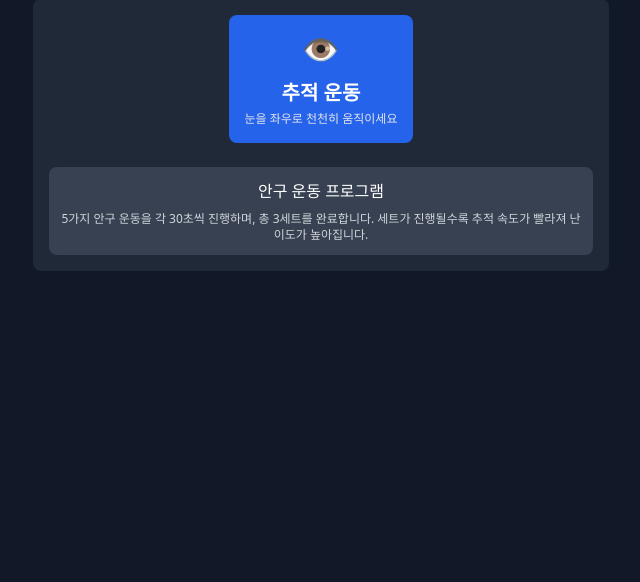
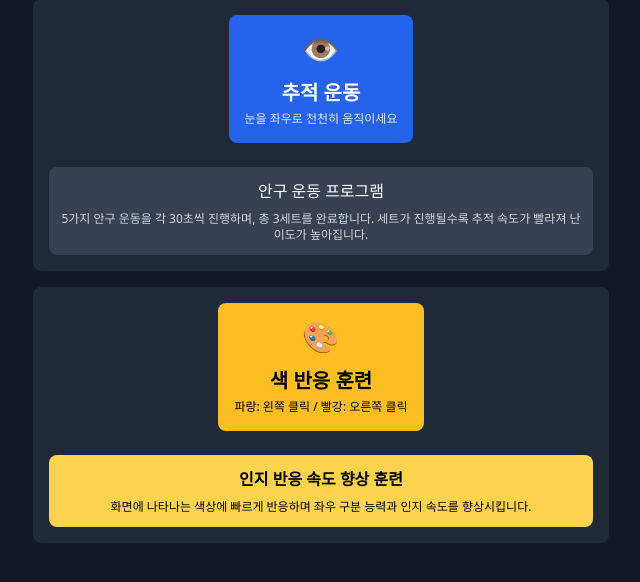
Before and after one commit to DHLee88-alt/bfit-server, a Flask app: page /exercise-selection.html in a window 1280 px wide. Shown: the part 57-639 px from the top of the page, without its empty margins (319-959 px from the left). Run offline with Flask 3, Linux system fonts and the light colour scheme.

Commit message:
색 반응 훈련 기능 추가 및 선택 화면 버튼 반영

```diff
--- a/server.py
+++ b/server.py
@@ -19,7 +19,6 @@ MAIL_PASSWORD = os.environ.get("MAIL_PASSWORD")
 KAKAO_CLIENT_ID = os.environ.get("KAKAO_CLIENT_ID")
 KAKAO_REDIRECT_URI = os.environ.get("KAKAO_REDIRECT_URI")
 
-# DB 초기화
 def init_db():
     conn = sqlite3.connect(DB_PATH)
     c = conn.cursor()
@@ -39,10 +38,9 @@ def init_db():
     conn.commit()
     conn.close()
 
-# 이메일 전송 함수
 def send_verification_email(user_email, token):
     link = f"https://bfit-server.onrender.com/verify?token={token}"
-    body = f"""비핏(B-Fit) 회원가입을 환영합니다!\n\n아래 링크를 클릭하여 이메일 인증을 완료해주세요:\n{link}"""
+    body = f"비핏(B-Fit) 회원가입을 환영합니다!\n\n아래 링크를 클릭하여 이메일 인증을 완료해주세요:\n{link}"
     msg = MIMEText(body)
     msg["Subject"] = "비핏 - 이메일 인증"
     msg["From"] = MAIL_ADDRESS
@@ -87,6 +85,10 @@ def admin_page():
         return redirect(url_for('home_page'))
     return render_template('admin.html')
 
+@app.route('/color-response')
+def color_response():
+    return render_template('color-response.html')
+
 @app.route('/verify')
 def verify():
     token = request.args.get("token")
@@ -128,7 +130,6 @@ def signup():
         return jsonify({"success": False, "message": "이미 존재하는 아이디입니다."})
 
     token = secrets.token_urlsafe(16)
-
     c.execute('''
         INSERT INTO users (id, password, name, birth, affiliation, exercise_count, last_exercise_date, is_verified, verify_token)
         VALUES (?, ?, ?, ?, ?, 0, NULL, 0, ?)
@@ -137,7 +138,6 @@ def signup():
     conn.close()
 
     send_verification_email(user_id, token)
-
     return jsonify({"success": True, "message": "회원가입 성공. 이메일을 확인해주세요."})
 
 @app.route('/login', methods=['POST'])
@@ -229,7 +229,6 @@ def admin_users():
         })
     return jsonify({"success": True, "users": user_list})
 
-# ✅ 카카오 로그인
 @app.route("/kakao/login")
 def kakao_login():
     kakao_auth_url = (
@@ -257,8 +256,10 @@ def kakao_callback():
     user_response = requests.get(user_info_url, headers=headers)
     user_data = user_response.json()
 
-    kakao_id = user_data["id"]
-    kakao_email = user_data["kakao_account"].get("email", f"{kakao_id}@kakao")
+    kakao_id = user_data.get("id")
+    kakao_account = user_data.get("kakao_account", {})
+    kakao_email = kakao_account.get("email", f"{kakao_id}@kakao")
+    nickname = user_data.get("properties", {}).get("nickname", "카카오사용자")
 
     conn = sqlite3.connect(DB_PATH)
     c = conn.cursor()
@@ -269,7 +270,7 @@ def kakao_callback():
         c.execute('''
             INSERT INTO users (id, password, name, birth, affiliation, exercise_count, last_exercise_date, is_verified)
             VALUES (?, '', ?, '', '카카오', 0, NULL, 1)
-        ''', (kakao_email, user_data["properties"].get("nickname", "카카오사용자")))
+        ''', (kakao_email, nickname))
         conn.commit()
 
     conn.close()
--- a/templates/exercise-selection.html
+++ b/templates/exercise-selection.html
@@ -1,4 +1,3 @@
-
 <!DOCTYPE html>
 <html lang="ko">
 <head>
@@ -14,6 +13,7 @@
       <a href="home.html" class="px-2 py-1 bg-gray-700 text-white rounded-lg hover:bg-gray-600 text-sm">홈으로</a>
     </div>
 
+    <!-- 추적 운동 -->
     <div class="bg-gray-800 p-4 rounded-lg mb-4">
       <div class="flex justify-center mb-6">
         <a href="exercise.html">
@@ -33,6 +33,26 @@
         </p>
       </div>
     </div>
+
+    <!-- 색 반응 훈련 추가 -->
+    <div class="bg-gray-800 p-4 rounded-lg mb-4">
+      <div class="flex justify-center mb-6">
+        <a href="color-response">
+          <button class="flex flex-col items-center p-4 bg-yellow-400 hover:bg-yellow-300 rounded-lg text-black">
+            <div class="text-3xl mb-3">🎨</div>
+            <div class="text-xl font-bold mb-1">색 반응 훈련</div>
+            <div class="text-xs">파랑: 왼쪽 클릭 / 빨강: 오른쪽 클릭</div>
+          </button>
+        </a>
+      </div>
+
+      <div class="text-center bg-yellow-300 text-black p-3 rounded-lg">
+        <p class="text-base mb-2 font-bold">인지 반응 속도 향상 훈련</p>
+        <p class="text-xs">
+          화면에 나타나는 색상에 빠르게 반응하며 좌우 구분 능력과 인지 속도를 향상시킵니다.
+        </p>
+      </div>
+    </div>
   </div>
 </body>
 </html>
```
Also changed, not shown: templates/color-response.html (added, +59 -0 lines).
